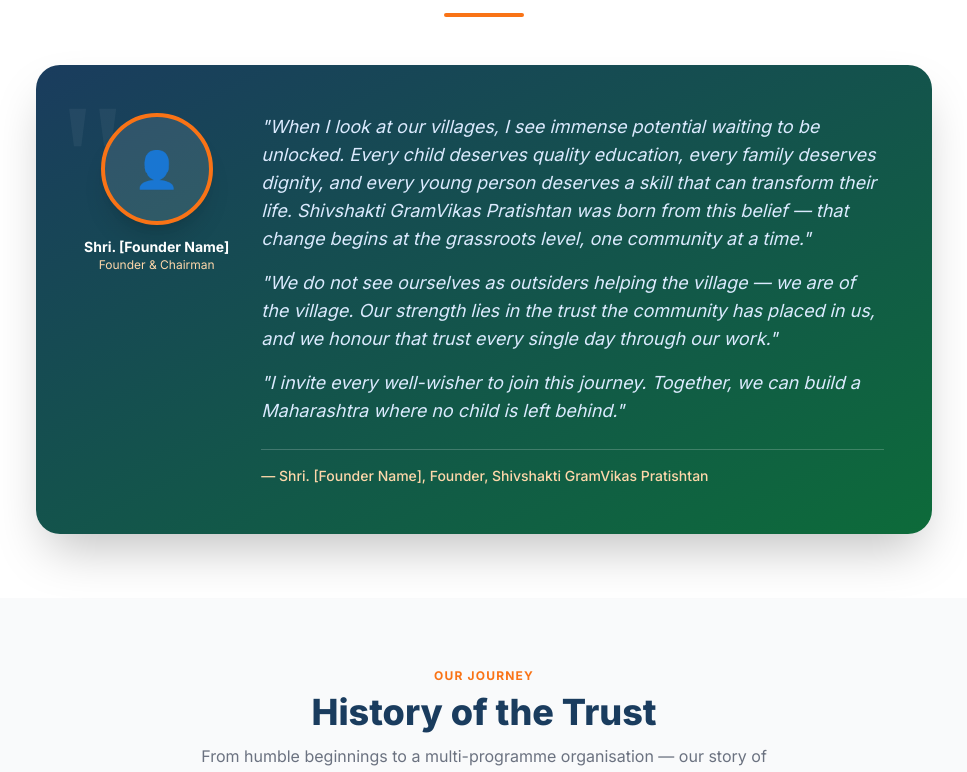
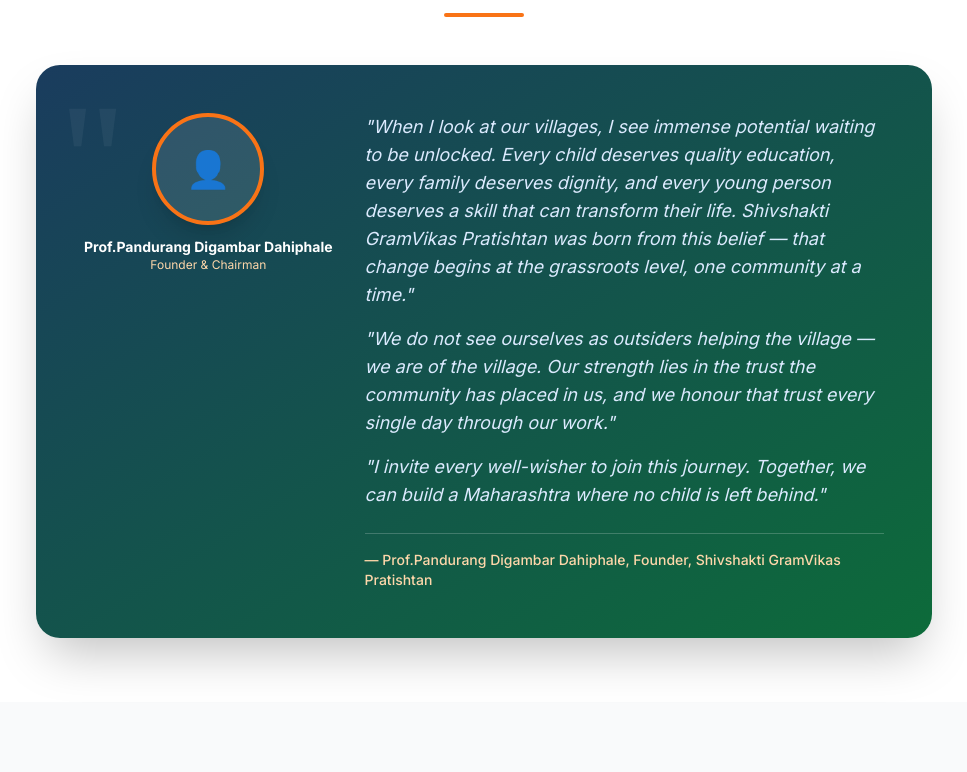
Before and after one commit to vaijnathphadcomp2024-boop/ShivShaktiGramVikas, a React (Vite) app in the folder client/: page /about in a window 1280 px wide. Shown: the part 615-1387 px from the top of the page, without its empty margins (156-1123 px from the left). Built offline with nearby package versions, Linux system fonts and the light colour scheme; no server answers; the database is empty.

Commit message:
Update About.jsx
Change the founder name in the code

```diff
--- a/client/src/pages/About.jsx
+++ b/client/src/pages/About.jsx
@@ -130,7 +130,7 @@
                 👤
               </div>
               <div className="text-center">
-                <p className="font-bold text-white text-sm">Shri. [Founder Name]</p>
+                <p className="font-bold text-white text-sm">Prof.Pandurang Digambar Dahiphale</p>
                 <p className="text-xs text-orange-200">Founder & Chairman</p>
               </div>
             </div>
@@ -157,7 +157,7 @@
               </p>
               <div className="mt-6 h-px bg-white/20" />
               <p className="mt-4 text-sm text-orange-200 font-medium">
-                — Shri. [Founder Name], Founder, Shivshakti GramVikas Pratishtan
+                — Prof.Pandurang Digambar Dahiphale, Founder, Shivshakti GramVikas Pratishtan
               </p>
             </blockquote>
           </div>
```
